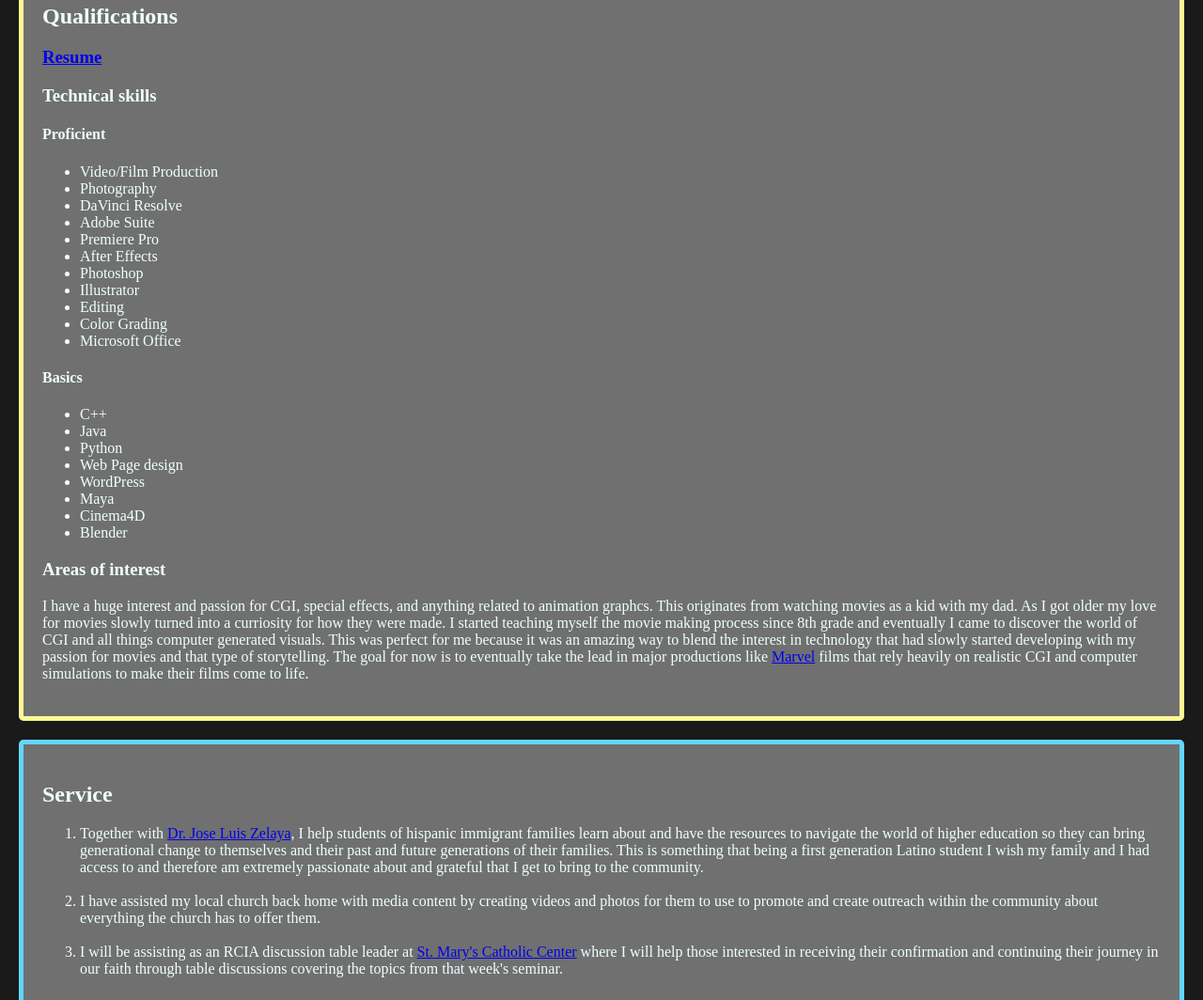
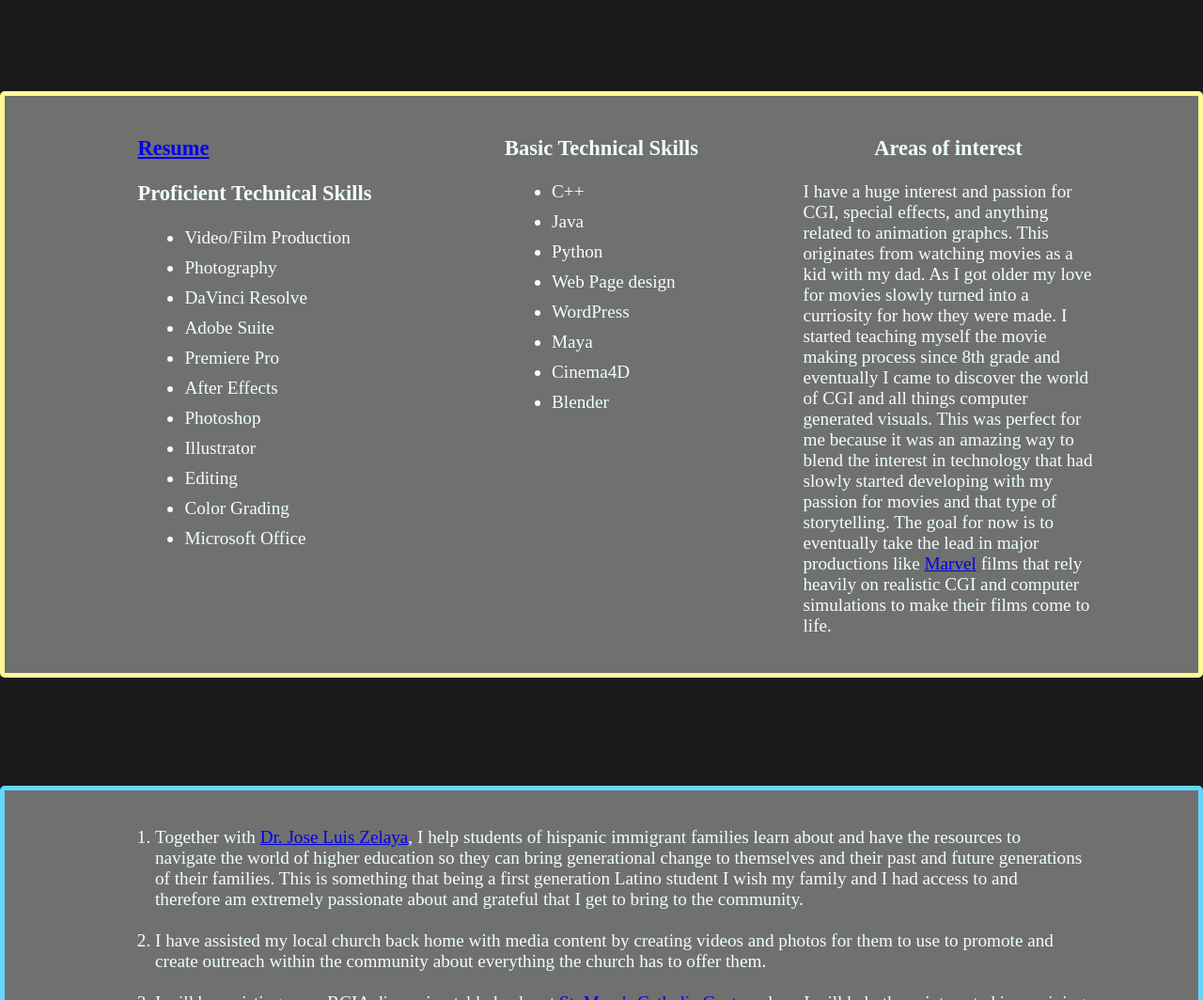
Before and after one commit to cjst3ch/csce-315-lab, a plain HTML site: page index2.html in a window 1280 px wide. Shown: the part 1736-2800 px from the top of the page at 94% size. Drawn offline with Linux system fonts and the light colour scheme.

Commit message:
Tech, Qual, & Service done

```diff
--- a/index2.html
+++ b/index2.html
@@ -6,9 +6,10 @@
     <meta name="viewport" content="width=device-width, initial-scale=1.0">
     <title>Carlos Carrillo</title>
     <link rel="stylesheet" type="text/css" href="style2.css"></link>
+    <link rel="stylesheet" href="https://fonts.googleapis.com/css2?family=Bebas+Neue&display=swap"
 </head>
 <body>
-    <header>
+    <header class="grids">
         <h1>Carlos Carrillo</h1> <!-- This is a comment! -->
         <h2><strong>Welcome to CSCE 315 Lab at <a href="https://www.tamu.edu/">Texas A&M</a>!</strong>
             <img src="https://brandguide.tamu.edu/assets/img/logos/tam-box-logo.png" height="50px">
@@ -18,10 +19,10 @@
         <!-- <a href="about.html">About</a> -->
     </header>
 
-    <main>
+    <main id="mainGrids">
+        <h2 id="mainCol1Title">Technical Portfolio</h2>
         <div class="divs" id="tech">
-            <div id="techColumn1"><h2>Technical Portfolio</h2></div>
-
+            <div class="grids">
                 <div id="techColumn4">
                     <h3 class="h_align"><img src="images/video_icon.png" alt="Video Work"></h3>
                         <ul>
@@ -72,12 +73,14 @@
                     </ul>
                 </div>
             </div>
+        </div>
 
+        <h2 id="mainCol2Title">Qualifications</h2>
         <div class="divs" id="qualifications">
-        <h2>Qualifications</h2>
+            <div class="grids">
+                <div id="techColumn4">
                     <h3><a href="carlos_carrillo_resume.pdf" target="_blank">Resume</a></h3>
-            <h3>Technical skills</h3>
-                <h4>Proficient</h4>
+                    <h3 class="h_align">Proficient Technical Skills</h3>
                         <ul>
                             <li>Video/Film Production</li>
                             <li>Photography</li>
@@ -91,7 +94,10 @@
                             <li>Color Grading</li>
                             <li>Microsoft Office</li>
                         </ul>
-                <h4>Basics</h4>
+                </div>
+
+                <div id="techColumn5">
+                    <h3 class="h_align">Basic Technical Skills</h3>
                         <ul>
                             <li>C++</li>
                             <li>Java</li>
@@ -102,7 +108,10 @@
                             <li>Cinema4D</li>
                             <li>Blender</li>
                         </ul>
-            <h3>Areas of interest</h3>
+                </div>
+
+                <div id="qualColumn6">
+                    <h3 class="h_align">Areas of interest</h3>
                         <p>I have a huge interest and passion for CGI, special effects,
                             and anything related to animation graphcs. This originates from watching movies as a kid
                             with my dad. As I got older my love for movies slowly turned into a curriosity for how
@@ -115,9 +124,11 @@
                             films come to life.
                         </p>
                 </div>
+            </div>
+        </div>
 
+        <h2 id="mainCol3Title">Service</h2>
         <div class="divs" id="service">
-        <h2>Service</h2>
             <ol>
                 <li>Together with <a href="https://drzelaya.com/" target="_blank">Dr. Jose Luis Zelaya</a>, I help students of hispanic immigrant families
                     learn about and have the resources to navigate the world of higher education so
--- a/style.css
+++ b/style.css
@@ -11,6 +11,29 @@ h1 {
 header{
     padding: 20px;
 
+}
+
+#mainGrids {
+    display: grid;
+    grid-template-columns: 30% 30% 30%;
+    grid-template-rows: 50px auto;
+    width: auto;
+    justify-content: center;
+}
+
+#mainCol1Title {
+    grid-column: 1;
+    grid-row: 1;
+}
+
+#mainCol2Title {
+    grid-column: 2;
+    grid-row: 1;
+}
+
+#mainCol3Title {
+    grid-column: 3;
+    grid-row: 1;
 }
 
 .blue_overline_text {
@@ -27,29 +50,31 @@ header{
     background-color: #FFFFFF60;
     padding: 20px;
     margin: 20px;
-    width: 28.55%;
 }
 
 #tech {
-    float: left;
     border-style: solid;
     border-width: 5px;
     border-color: #B3465F;
     border-radius: 5px;
+
+    grid-column: 1;
 }
 
 #qualifications {
-    float: left;
     border-style: solid;
     border-width: 5px;
     border-color: #FFF996;
     border-radius: 5px;
+
+    grid-column: 2;
 }
 
 #service {
-    float: left;
     border-style: solid;
     border-width: 5px;
     border-color: #63D6FF;
     border-radius: 5px;
+
+    grid-column: 3;
 }
--- a/style2.css
+++ b/style2.css
@@ -15,6 +15,22 @@ main {
 h1 {
     color: grey; /* This is a comment! */
     text-align: center;
+    font-size: 5em;
+    text-transform: uppercase;
+    font-family: 'Bebas Neue';
+    letter-spacing: .2em;
+}
+
+h2 {
+    color: #1A1A1A;
+}
+
+main > h2 {
+    text-align: center;
+    font-size: 2.5em;
+    letter-spacing: .2em;
+    text-transform: uppercase;
+    font-family: 'Bebas Neue';
 }
 
 .h_align{
@@ -42,28 +58,24 @@ header{
     margin: 20px;
 }
 
-#tech {
+.grids {
     display: grid;
     grid-template-columns: 30% 30% 30%;
-    grid-template-rows: 50px auto;
-    width: auto;
+    justify-content: center;
+}
 
+#tech {
+    margin-left: 0;
+    margin-right: 0;
     border-style: solid;
     border-width: 5px;
     border-color: #B3465F;
     border-radius: 5px;
     font-size: larger;
-    justify-content: center;
-}
-
-#techColumn1 {
-    grid-column: 1;
-    grid-row: 1;
 }
 
 #techColumn4 {
     grid-column: 1;
-    grid-row: 2;
     font-size: larger;
     margin-left: auto;
     margin-right: auto;
@@ -71,7 +83,6 @@ header{
 
 #techColumn5 {
     grid-column: 2;
-    grid-row: 2;
     font-size: larger;
     margin-left: auto;
     margin-right: auto;
@@ -79,7 +90,6 @@ header{
 
 #techColumn6 {
     grid-column: 3;
-    grid-row: 2;
     margin-left: auto;
     margin-right: auto;
 }
@@ -97,17 +107,30 @@ header{
 }
 
 #qualifications {
-
+    margin-left: 0;
+    margin-right: 0;
     border-style: solid;
     border-width: 5px;
     border-color: #FFF996;
     border-radius: 5px;
 }
 
+#qualColumn6 {
+    font-size: larger;
+    grid-column: 3;
+    margin-left: 30px;
+    margin-right: 30px;
+}
+
 #service {
-
+    margin-left: 0;
+    margin-right: 0;
     border-style: solid;
     border-width: 5px;
     border-color: #63D6FF;
     border-radius: 5px;
+    padding-left: 120px;
+    padding-right: 120px;
+
+    font-size: larger;
 }
```
Lines whose indentation alone changed are shown as unchanged.
